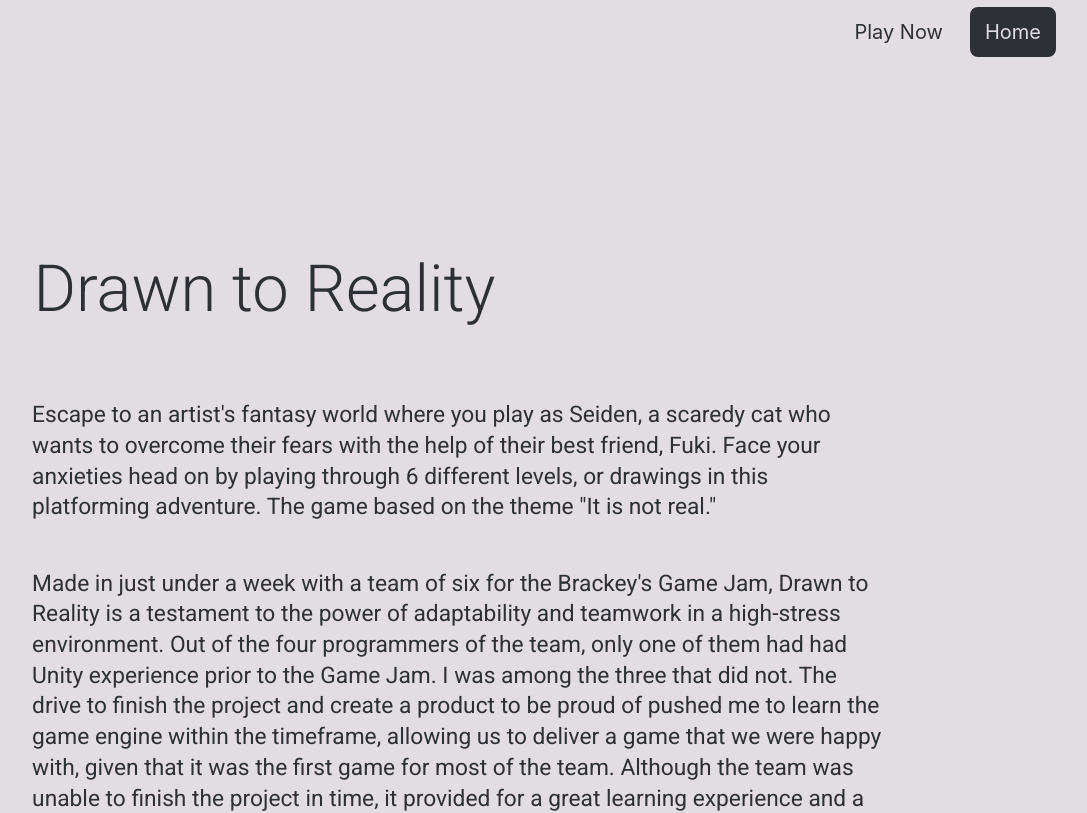
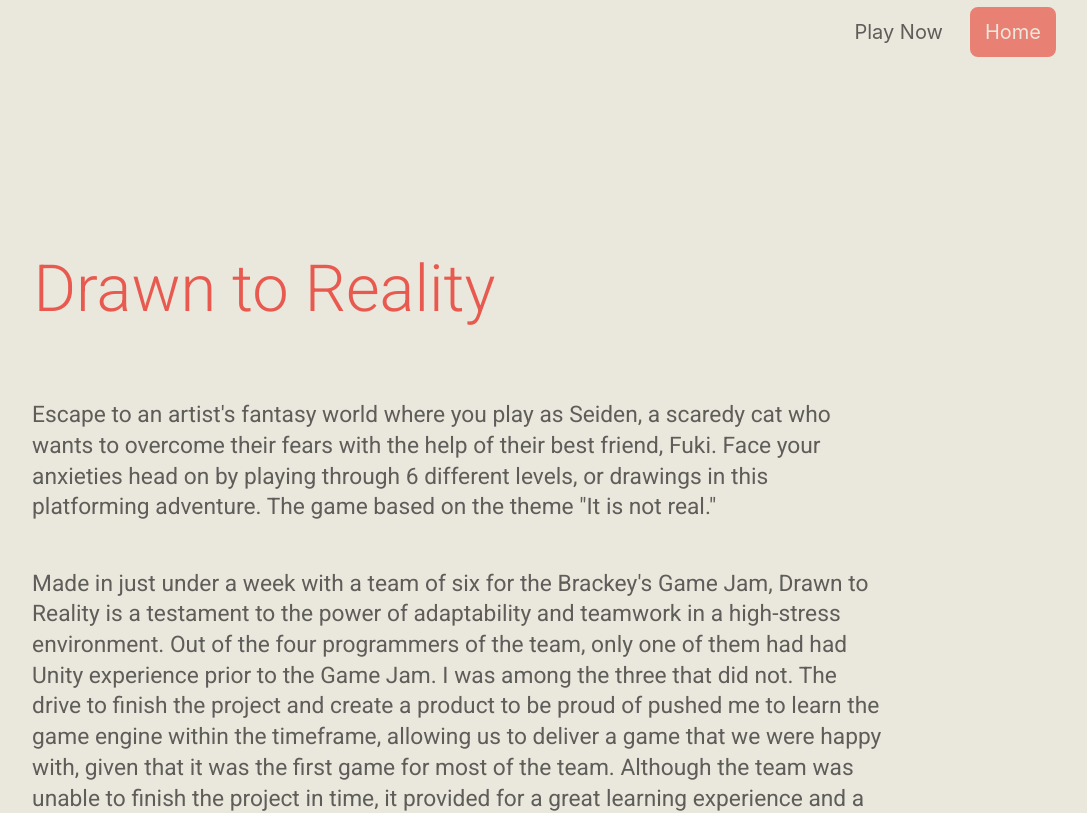
Before and after one commit to frizbee19/frizbee19.github.io, a React (Create React App) app: page /drawntoreality in a window 1280 px wide. Shown: the top 813 px of the page, without its empty margins (185-1272 px from the left). Built offline with nearby package versions, Linux system fonts and the light colour scheme.

Commit message:
Change color scheme and added underline animation

```diff
--- a/src/App.css
+++ b/src/App.css
@@ -1,7 +1,11 @@
 :root {
-  --light-color: rgb(225, 221, 227);
-  --main-color: #2d3034;
-  --active-color: #1e2022;
+  /* --light-color: rgb(210, 200, 191); */
+  --light-color: #eae7dc;
+  /* --main-color: #07244a; */
+  --main-color: #5e5d5a;
+  --accent-color: #e85a4f;
+  --accent-light-color: #e98074;
+  --active-color: #200a07;
 }
 
 .App {
@@ -70,7 +74,7 @@
 }
 
 .navbar.show {
-  box-shadow: 0 2px 2px -2px rgba(0, 0, 0, 0.275);
+  box-shadow: 0 2px 2px -2px rgba(0, 0, 0, 0.3);
   /* Optional: Add a shadow for a bit of depth */
 }
 
@@ -84,8 +88,9 @@
 }
 
 .nav-links {
+  position: relative; /* Add this line */
+  display: inline-block; /* Add this line to ensure button is only as wide as its content */
   margin-left: 12px;
-  /* Add some margin between links */
   margin-right: 12px;
   margin-top: 5px;
   margin-bottom: 5px;
@@ -95,20 +100,32 @@
   border: none;
   font: inherit;
   text-decoration: none;
-  /* Remove underline */
   color: var(--main-color);
-  /* Or any color you prefer */
   font-size: 20px;
-  /* Set a font size */
-  transition: text-decoration .2s ease-in-out;
-  /* Transition for a smooth hover effect */
 }
 
 .nav-links:hover {
-  text-decoration: underline;
-  text-underline-offset: 5px;
-  text-decoration-thickness: 2px;
+  color: var(--main-color);
 }
+
+.nav-links::before {
+  content: "";
+  position: absolute;
+  display: block;
+  width: 100%; /* Width is relative to the button, which is only as wide as the text */
+  height: 2px;
+  bottom: 8px;
+  left: 0;
+  background-color: var(--accent-color);
+  transform: scaleX(0);
+  transform-origin: center; /* This will make the scale effect expand from the center */
+  transition: transform 0.275s ease;
+}
+
+.nav-links:hover::before {
+  transform: scaleX(1);
+}
+
 
 button:disabled {
   cursor: default;
@@ -149,9 +166,9 @@ button:disabled {
   padding-bottom: 11px;
   padding-left: 13px;
   padding-right: 13px;
-  background: var(--main-color);
+  background: var(--accent-light-color);
   /* Background that matches its surrounding */
-  border: 2px solid var(--main-color);
+  border: 2px solid var(--accent-light-color);
   /* Dark border */
   border-radius: 8px;
   /* Rounded corners */
@@ -164,7 +181,7 @@ button:disabled {
 .nav-button:hover {
   background: var(--light-color);
   /* Dark background */
-  color: var(--main-color)
+  color: var(--accent-color)
     /* Light text */
 }
 
@@ -198,7 +215,7 @@ button:disabled {
   border-radius: 50%;
   background: var(--light-color);
   /* Light background */
-  border: 2px solid #35383d;
+  border: 2px solid var(--main-color);
   /* Dark border */
   box-shadow: 2px 2px 5px rgba(0, 0, 0, 0.175);
   z-index: 1000;
@@ -221,6 +238,7 @@ button:disabled {
 
 .scrollTop:active {
   background: var(--active-color);
+  border: 2px solid var(--active-color);
   /* Slightly lighter background */
   color: var(--light-color);
   /* Light text */
@@ -269,7 +287,8 @@ body {
   background-color: var(--light-color);
 }
 
-.Subtitle {
+.Subtitle-project {
+  color: var(--light-color);
   font-size: 1.8em;
   font-weight: 350;
   margin-top: 0em;
@@ -277,6 +296,27 @@ body {
   margin-bottom: 0.78em;
   text-align: left;
 }
+
+.Subtitle-dark {
+  color: var(--main-color);
+  font-size: 1.8em;
+  font-weight: 350;
+  margin-top: 0em;
+  padding-left: 0.16em;
+  margin-bottom: 0.78em;
+  text-align: left;
+}
+
+.Subtitle {
+  color: var(--accent-color);
+  font-size: 1.8em;
+  font-weight: 350;
+  margin-top: 0em;
+  padding-left: 0.16em;
+  margin-bottom: 0.78em;
+  text-align: left;
+}
+
 
 .Body-text {
   padding-left: .4em;
@@ -294,6 +334,7 @@ body {
   padding-left: 0.4em;
   line-height: 1.15;
   text-align: left;
+  font-style: italic;
 }
 
 .Contact-line {
@@ -498,6 +539,13 @@ body {
   background-color: var(--main-color);
 }
 
+.truncate-text {
+  display: -webkit-box;
+  -webkit-box-orient: vertical;
+  -webkit-line-clamp: 6; /* Number of lines you want to display */
+  overflow: hidden;
+}
+
 /*  */
 
 /*
--- a/src/Pages/GameJam.js
+++ b/src/Pages/GameJam.js
@@ -78,7 +78,7 @@ function GameJam() {
             The dialogue boxes show the faces and reactions of the current speaker, and play a talking animation as the letters are getting printed. Additionally, a sound effect gets played at a random pitch within a range for each letter that gets printed.
           </p>
           <div className={`video-container ${isMobile ? 'video-container-mobile' : ''}`}>
-            <video className='video' controls src='/Media/DrawnToReality/DrawnToRealityDialogue.mp4'/>
+            <video className='video' controls src='/Media/DrawnToReality/DrawnToRealityDialogue.mp4' />
             <p className='Caption'>Dialogue audio, talking animation, different emotes and skipping dialogue.</p>
           </div>
           <p className='Body-text'>
@@ -92,7 +92,7 @@ function GameJam() {
             I took the naive approach of making the player a child of the platform object when the player is on top of the platform, and then unparenting the player when the player is no longer on top of the platform.
           </p>
           <div className={`video-container ${isMobile ? 'video-container-mobile' : ''}`}>
-            <video className='video' autoPlay loop muted disablePictureInPicture src='/Media/DrawnToReality/DrawnToRealityCloudsMuted.mp4'/>
+            <video className='video' autoPlay loop muted disablePictureInPicture src='/Media/DrawnToReality/DrawnToRealityCloudsMuted.mp4' />
             <p className='Caption'>A cloud platform taking a player upwards.</p>
           </div>
           <p className='Body-text'>
@@ -100,14 +100,14 @@ function GameJam() {
             One possible approach could have been to add the platform's velocity to the player's velocity when the player is on top of the platform, so that the player moves with the platform without messing with the hierarchy of the scene. This could also add a momentum aspect to the platforming, which could be interesting.
           </p>
           {/* Birds */}
-          <h2 className='Subtitle' style={{ marginTop: '1em' }}>Birds</h2>
+          <h2 className='Subtitle' style={{ marginTop: '1em' }}>"Is it a bird?!"</h2>
           <p className='Body-text'>
             Speaking of momentum, let's talk about birds (they are relevant to each other, trust me). There are two main types of birds in the game: platforming birds (black/blue) and hostile birds (red).
             In order to spice up the platforming in this game, I programmed the platforming birds to move in a sine wave pattern, so that the player has to time their jumps in order to land on the birds. A dev can then set their speed and amplitude in the Unity Editor to create different patterns for the birds to move in.
             Additionally, it would not make too much sense for an adult human to be able to stand on the bird, so I gave physics to the birds so that they are weighed down whenever the player is standing on it. This adds an extra layer of challenge to the platforming, as the player has to consider the effects of their weight on the bird's momentum to time their jumps correctly.
           </p>
           <div className={`video-container ${isMobile ? 'video-container-mobile' : ''}`}>
-            <video className='video' autoPlay loop muted disablePictureInPicture src='/Media/DrawnToReality/DrawnToRealityBirdsMuted.mp4'/>
+            <video className='video' autoPlay loop muted disablePictureInPicture src='/Media/DrawnToReality/DrawnToRealityBirdsMuted.mp4' />
             <p className='Caption'>Platforming birds and hostile birds in action!</p>
           </div>
           <p className='Body-text'>
@@ -143,8 +143,8 @@ function GameJam() {
         </header>
         {!isMobile && (
           <>
-            <div id='playgame' style={{ justifyContent: 'center', display: 'flex' }}>
-              <div style={{
+            <div style={{ justifyContent: 'center', display: 'flex' }}>
+              <div id='playgame' style={{
                 position: 'relative',
                 width: '960px',
                 height: '590px',
@@ -160,7 +160,7 @@ function GameJam() {
                 }} />
               </div>
             </div>
-            <header className='App-main' style={{marginTop: '-4em', marginHorizontal: '6em'}}>
+            <header className='App-main' style={{ marginTop: '-4em', marginHorizontal: '6em' }}>
               <p className='Caption'>*Note: The master volume is set to be mute every time you enter the main menu so that the audio does not play as soon as this page is loaded. Additionally, some changes were made to the game to make it more web-friendly.</p>
             </header>
           </>
--- a/src/Pages/Home.js
+++ b/src/Pages/Home.js
@@ -135,7 +135,7 @@ function Home() {
         {/* Projects */}
         <div id="projects">
           <header className={displayType}>
-            <h1 className='Subtitle' style={{ paddingRight: '0.5em' }}>
+            <h1 className='Subtitle-dark' style={{ paddingRight: '0.5em' }}>
               Hi. Do you like games? I like games. Let's talk about some of my game projects.
             </h1>
           </header>
@@ -147,10 +147,10 @@ function Home() {
               </video>
               <div className="blur-overlay">
                 <div className="blur-overlay-content">
-                  <h2 className='Subtitle'>
+                  <h2 className='Subtitle-project'>
                     Drawn to Reality
                   </h2>
-                  <p className='Body-text' style={{ lineHeight: '1.55em' }}>Escape to an artist's fantasy world where you play as Seiden, a scaredy cat who wants to overcome their fears with the help of their best friend, Fuki. Face your anxieties head on by playing through 6 different levels, or drawings in this platforming adventure.</p>
+                  <p className='Body-text truncate-text' style={{ lineHeight: '1.55em' }}>Escape to an artist's fantasy world where you play as Seiden, a scaredy cat who wants to overcome their fears with the help of their best friend, Fuki. Face your anxieties head on by playing through 6 different levels, or drawings in this platforming adventure.</p>
                   <Link className='blur-overlay-button' to="/drawntoreality">Learn More</Link>
                 </div>
               </div>
@@ -161,7 +161,7 @@ function Home() {
                 <img src='/Media/DrawnToReality/DrawnToRealityMobilePreview.png' alt='Drawn to Reality' className='blur-img' />
               </div>
               <div className="blur-img-content">
-                <h2 className='Subtitle'>
+                <h2 className='Subtitle-project'>
                   Drawn to Reality
                 </h2>
                 <p className='Body-text' style={{ lineHeight: '1.55em' }}>Escape to an artist's fantasy world where you play as Seiden, a scaredy cat who wants to overcome their fears with the help of their best friend, Fuki. Face your anxieties head on by playing through 6 different levels, or drawings in this platforming adventure.</p>
@@ -179,11 +179,11 @@ function Home() {
               </video>
               <div className="blur-overlay blur-overlay-right">
                 <div className="blur-overlay-content blur-overlay-content-right">
-                  <h2 className='Subtitle'>
+                  <h2 className='Subtitle-project'>
                     Ragdoll Animation Test
                   </h2>
-                  <p className='Body-text' style={{ lineHeight: '1.55em' }}>A grim, experimental project that combines animations and physics to create realistic and reactive animations for a player model falling and dying. This test Unity project is serves as a way to establish foundational knowledge for future game development endeavors.</p>
-                  <Link className='blur-overlay-button' to="/ragdollproject">Learn More</Link>
+                  <p className='Body-text truncate-text' style={{ lineHeight: '1.55em' }}>A grim, experimental project that combines animations and physics to create realistic and reactive animations for a player model falling and dying. This test Unity project serves as a way to establish foundational knowledge for future game development endeavors.</p>
+                  <Link className='blur-overlay-button'>Coming Soon</Link>
                 </div>
               </div>
             </div>
@@ -193,16 +193,16 @@ function Home() {
                 <img src='/Media/RagdollProject/RagdollProjectMobilePreview.png' alt='Ragdoll Project' className='blur-img'  />
               </div>
               <div className="blur-img-content">
-                <h2 className='Subtitle Body-text-light'>
+                <h2 className='Subtitle-project'>
                   Ragdoll Animation Test
                 </h2>
                 <p className='Body-text Body-text-light' style={{ lineHeight: '1.55em' }}>A grim, experimental project that combines animations and physics to create realistic and reactive animations for a player model falling and dying. This test Unity project serves as a way to establish foundational knowledge for future game development endeavors.</p>
-                <Link className='blur-overlay-button' to="/ragdollproject">Learn More</Link>
+                <Link className='blur-overlay-button'>Coming Soon</Link>
               </div>
             </div>
           )}
           <header className={displayType}>
-
+            <h1 className='Subtitle' style={{textAlign: 'center'}}>More Coming Soon...</h1>
           </header>
         </div>
       </div>
--- a/src/Pages/RagdollProject.js
+++ b/src/Pages/RagdollProject.js
@@ -27,9 +27,17 @@ function RagdollProject() {
       </nav>
       <div className='App'>
         <header className={displayType}>
-          <h2 className='Subtitle' style={{ marginTop: '2em' }}>Ragdoll Project</h2>
+          <h2 className='Subtitle' style={{ marginTop: '2em', fontSize: '2.5em' }}>Ragdoll Project</h2>
           <p className='Body-text'>
-            A grim, experimental project that combines animations and physics to create realistic and reactive animations for a player model falling and dying. This test Unity project is serves as a way to establish foundational knowledge for future game development endeavors.
+            A grim, experimental project that combines animations and physics to create realistic and reactive animations for a player model falling and dying. This test Unity project serves as a way to establish foundational knowledge for future game development endeavors.
+          </p>
+          <h2 className='Subtitle' style={{ marginTop: '1em' }}>The Marriage of Physics and Animation</h2>
+          <p className='Body-text'>
+
+          </p>
+          <h2 className='Subtitle' style={{ marginTop: '1em' }}>"Look on the Bright Side..."</h2>
+          <p className='Body-text'>
+
           </p>
         </header>
       </div>
```
